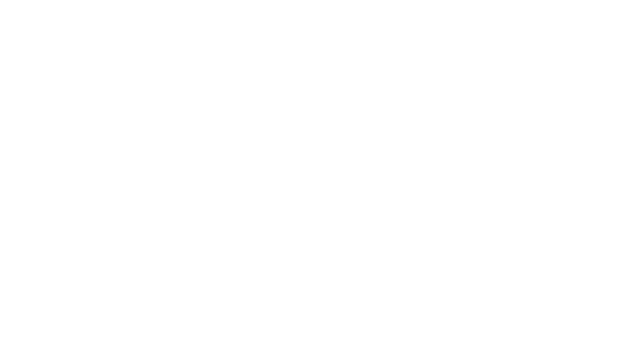
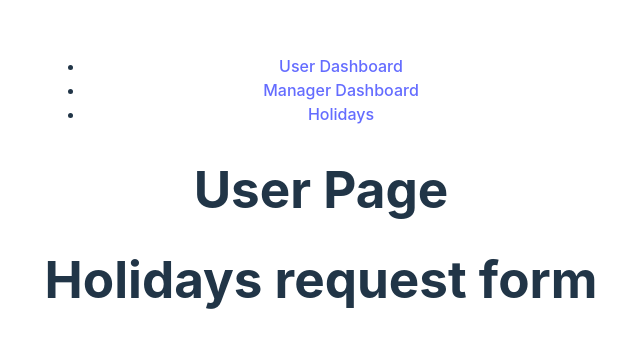
Before and after one commit to AdilIqbal95/hr_portal_capstone, a React (Vite) app in the folder frontend/: page /user-dashboard in a window 1280 px wide. Shown: the part 210-558 px from the top of the page, without its empty margins (319-959 px from the left). Built offline with nearby package versions, Linux system fonts and the light colour scheme.

Commit message:
fixed issue with router, added navigation. pages are rendering

```diff
--- a/frontend/package.json
+++ b/frontend/package.json
@@ -11,7 +11,8 @@
   },
   "dependencies": {
     "react": "^18.3.1",
-    "react-dom": "^18.3.1"
+    "react-dom": "^18.3.1",
+    "react-router-dom": "^6.25.0"
   },
   "devDependencies": {
     "@types/react": "^18.3.3",
--- a/frontend/src/App.jsx
+++ b/frontend/src/App.jsx
@@ -1,10 +1,11 @@
 import './App.css'
+import HRContainer from './containers/HRContainer'
 
 function App() {
 
   return (
     <>
-
+      <HRContainer/>
     </>
   )
 }
--- a/frontend/src/components/HolidayRequestForm.jsx
+++ b/frontend/src/components/HolidayRequestForm.jsx
@@ -2,7 +2,7 @@ function HolidayRequestForm() {
 
   return (
     <>
-
+     <h1>Holidays request form</h1>
     </>
   )
 }
--- a/frontend/src/components/HolidaysPage.jsx
+++ b/frontend/src/components/HolidaysPage.jsx
@@ -2,7 +2,7 @@ function HolidaysPage() {
 
     return (
       <>
-
+       <h1>Holidays Page</h1>
       </>
     )
   }
--- a/frontend/src/components/ManagerPage.jsx
+++ b/frontend/src/components/ManagerPage.jsx
@@ -2,7 +2,7 @@ function ManagerPage() {
 
     return (
       <>
-
+        <h1>Manager Page</h1>
       </>
     )
   }
--- /dev/null
+++ b/frontend/src/components/Navigation.jsx
@@ -0,0 +1,19 @@
+import {Link, Outlet} from 'react-router-dom'
+
+function Navigation() {
+
+    return (
+      <>
+        <nav>
+            <ul>
+                <li><Link to = "/user-dashboard">User Dashboard</Link></li>
+                <li><Link to = "/manager-dashboard">Manager Dashboard</Link></li>
+                <li><Link to = "/holidays">Holidays</Link></li>
+            </ul>
+        </nav>
+        <Outlet/>
+      </>
+    )
+  }
+
+  export default Navigation;
--- a/frontend/src/components/UserPage.jsx
+++ b/frontend/src/components/UserPage.jsx
@@ -1,8 +1,11 @@
+import HolidayRequestForm from "./HolidayRequestForm";
+
 function UserPage() {
 
     return (
       <>
-
+        <h1>User Page</h1>
+        <HolidayRequestForm/>
       </>
     )
   }
--- a/frontend/src/containers/HRContainer.jsx
+++ b/frontend/src/containers/HRContainer.jsx
@@ -3,6 +3,7 @@ import { RouterProvider, createBrowserRouter } from "react-router-dom";
 import UserPage from "../components/UserPage";
 import ManagerPage from "../components/ManagerPage";
 import HolidaysPage from "../components/HolidaysPage";
+import Navigation from "../components/Navigation";
 
 function HRContainer() {
 
@@ -12,7 +13,7 @@ function HRContainer() {
     [
       {
         path: "/",
-        element: <Navigation/>
+        element: <Navigation/>,
         children: [
           {
             path: "/user-dashboard",
```
Also changed, not shown: 2 other files (tests, documents, lock files or other folders).
